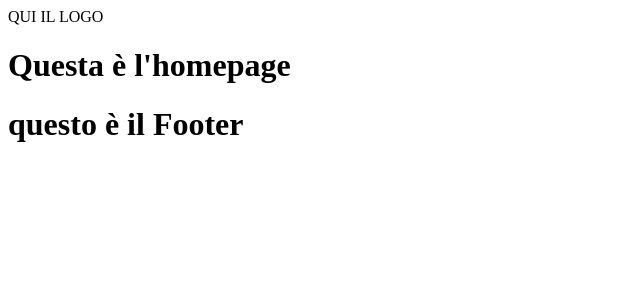
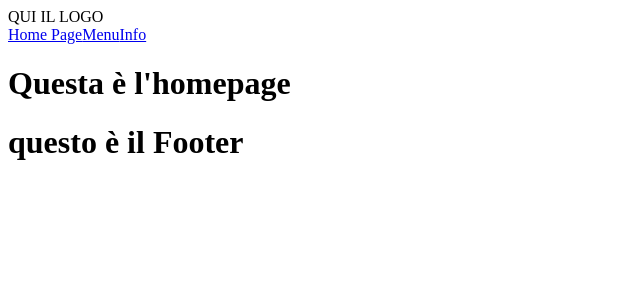
Before and after one commit to Luca-Mangiacotti/react-router, a React (Vite) app: page / in a window 1280 px wide. Shown: the top 300 px of the page, without its empty margins (0-640 px from the left). Built offline with nearby package versions, Linux system fonts and the light colour scheme.

Commit message:
feat: add navigation on header

```diff
--- a/src/pages/Header.jsx
+++ b/src/pages/Header.jsx
@@ -1,7 +1,10 @@
+import HeaderNav from "./pages-components/HeaderNav";
+
 export default function Header() {
   return (
     <div>
       <div>QUI IL LOGO</div>
+      <HeaderNav />
     </div>
   );
 }
--- /dev/null
+++ b/src/pages/pages-components/HeaderNav.jsx
@@ -0,0 +1,10 @@
+import { Link, NavLink } from "react-router-dom";
+export default function HeaderNav() {
+  return (
+    <nav>
+      <NavLink to="/">Home Page</NavLink>
+      <NavLink to="/menu">Menu</NavLink>
+      <NavLink to="/about-us">Info</NavLink>
+    </nav>
+  );
+}
```
